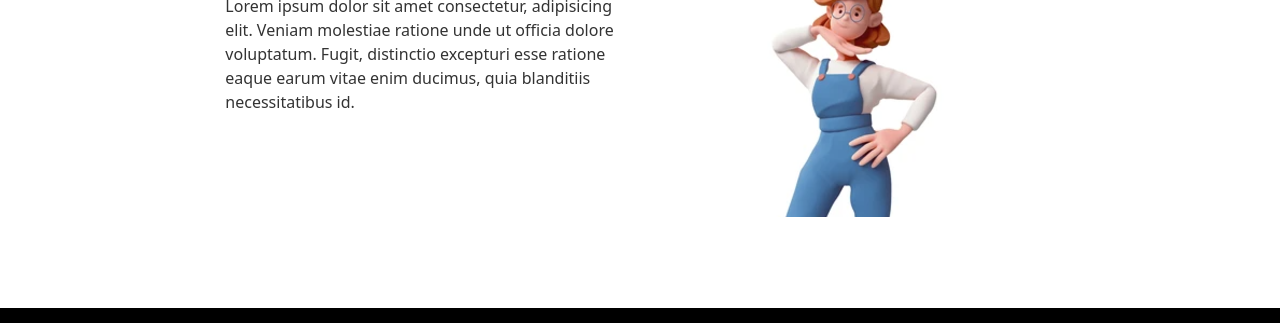
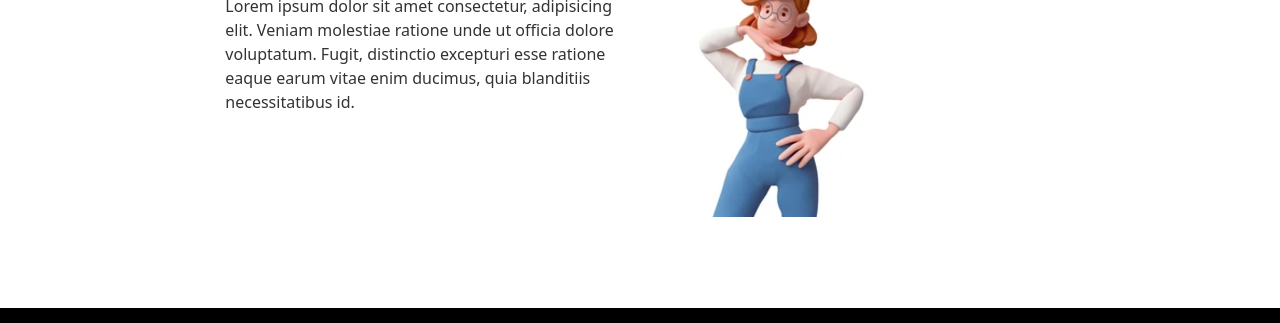
Before and after one commit to krivera1807/proyecto-coder-rivera-karina, a plain HTML site: page index.html in a window 1280 px wide. Shown: the part 243-566 px from the top of the page. Drawn offline with nearby package versions, Linux system fonts and the light colour scheme.

Commit message:
corrección css imágen inicio

```diff
--- a/css/style.css
+++ b/css/style.css
@@ -65,6 +65,12 @@ h1, h2{
   max-width: 30rem;
   font-size: 16px;
   color: #333;
+}
+
+.imagen-inicio{
+  max-width: 100%;
+  height: auto;
+  display: block;
 }
 
 /*Página Último Trabajo*/
@@ -170,4 +176,5 @@ h1, h2{
   .navbar-toggler {
       font-size: 18px;  /* Aumentar el tamaño del botón hamburguesa */
   }
+
 }
--- a/index.html
+++ b/index.html
@@ -70,7 +70,7 @@
                     </div>
                 </div>
                 <div class="col-4 text-center">
-                    <img src="./img/avatar.png" alt="avatar">
+                    <img src="./img/avatar.png" class="imagen-inicio" alt="avatar">
                 </div>
             </div>
         </section>
```
